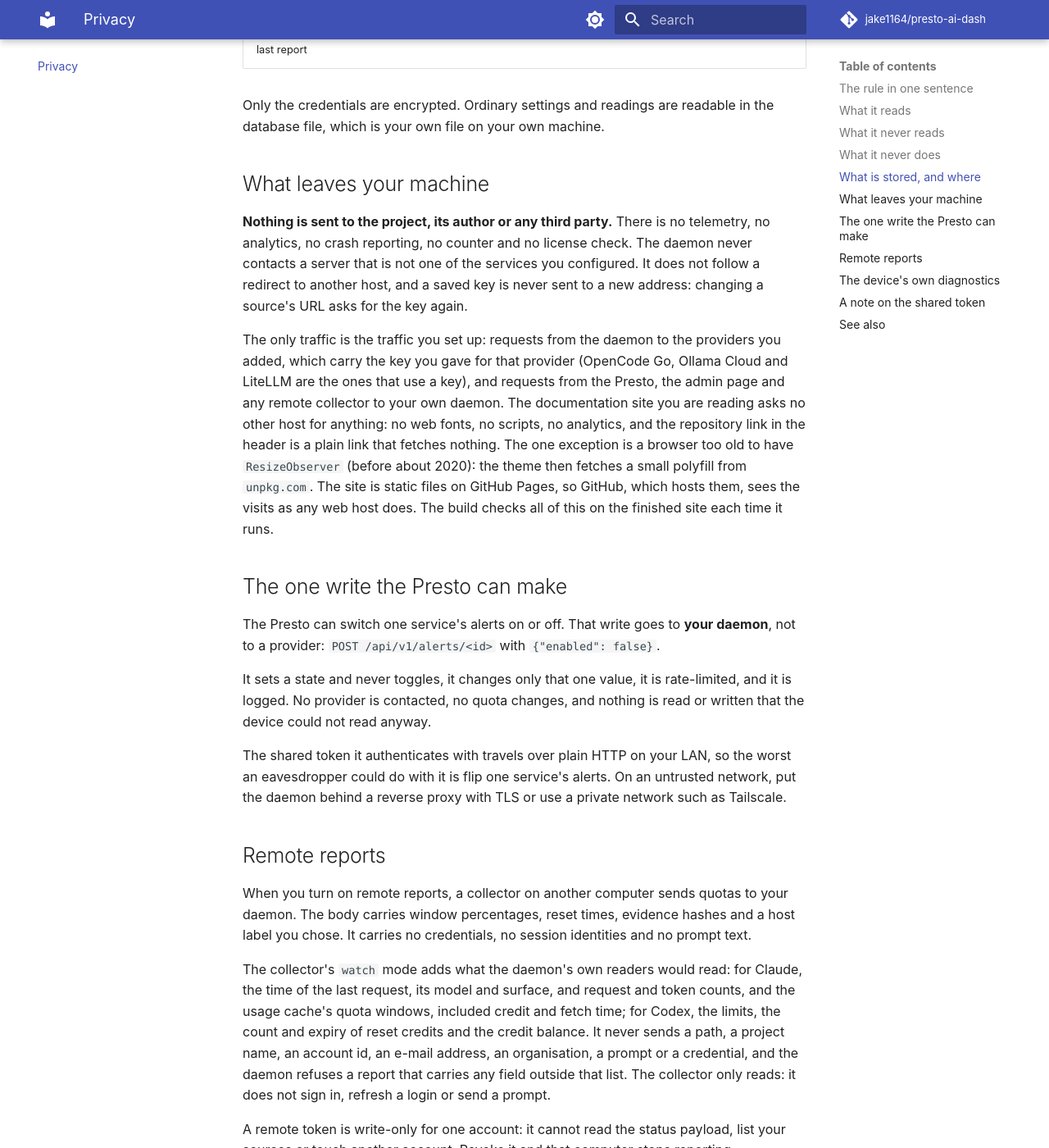
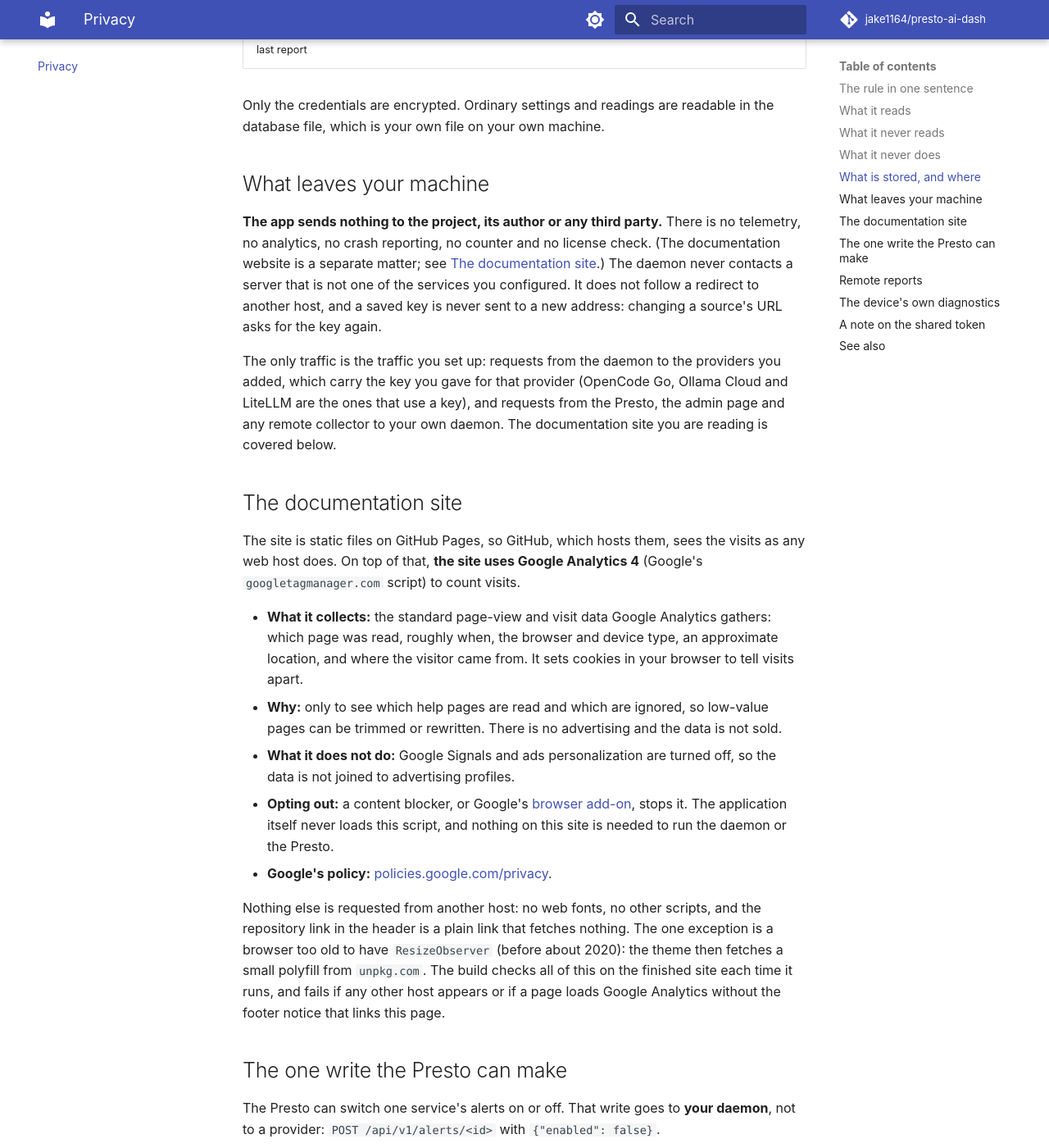
Before and after one commit to jake1164/presto-ai-dash, an MkDocs documentation site: the page built from docs/user/privacy/index.md, in a window 1280 px wide and 1400 px high, scrolled down 2725 px. Shown: the whole window at 82% size. Built offline with MkDocs 1.6.1 and Material for MkDocs 9.7.7, drawn with Linux system fonts in a browser that asks for light colours; some of the changed text lies outside the part shown.

Commit message:
Docs site: add Google Analytics 4 with disclosure
Count page views on the GitHub Pages docs with Material's extra.analytics,
to see which help pages are read. The app and daemon are unchanged and still
send nothing.

- Privacy page: new "The documentation site" section (what is collected,
  why, opt-out, Google's policy); other pages no longer claim no analytics
  for the site.
- Footer notice on every page linking the privacy page, via an override of
  Material's copyright partial.
- check_docs_site.py: allow only Google's analytics hosts, scan inline
  scripts for any other host, and fail a page that loads analytics without
  the footer notice. Tests added.

Co-Authored-By: Claude Sonnet 5.5 <noreply@anthropic.com>

```diff
--- /dev/null
+++ b/docs/overrides/partials/copyright.html
@@ -0,0 +1,20 @@
+{#-
+  Material's own "copyright" partial, with a privacy notice added.
+
+  The site uses Google Analytics (extra.analytics in mkdocs.yml) to count page
+  views, so every page says so in the footer and links the privacy page. The
+  url filter makes the link correct from any page, on GitHub Pages and in a
+  local preview alike.
+-#}
+<div class="md-copyright">
+  <div class="md-copyright__highlight">
+    This site uses Google Analytics to count page views.
+    <a href="{{ 'privacy/' | url }}">Privacy</a>
+  </div>
+  {% if not config.extra.generator == false %}
+    Made with
+    <a href="https://squidfunk.github.io/mkdocs-material/" target="_blank" rel="noopener">
+      Material for MkDocs
+    </a>
+  {% endif %}
+</div>
--- a/docs/user/privacy/index.md
+++ b/docs/user/privacy/index.md
@@ -79,9 +79,10 @@ readable in the database file, which is your own file on your own machine.
 
 ## What leaves your machine
 
-**Nothing is sent to the project, its author or any third party.** There is
-no telemetry, no analytics, no crash reporting, no counter and no license
-check. The daemon never contacts a server that is not one of the services you
+**The app sends nothing to the project, its author or any third party.** There
+is no telemetry, no analytics, no crash reporting, no counter and no license
+check. (The documentation website is a separate matter; see
+[The documentation site](#the-documentation-site).) The daemon never contacts a server that is not one of the services you
 configured. It does not follow a redirect to another host, and a saved key is
 never sent to a new address: changing a source's URL asks for the key again.
 
@@ -89,13 +90,36 @@ The only traffic is the traffic you set up: requests from the daemon to the
 providers you added, which carry the key you gave for that provider (OpenCode
 Go, Ollama Cloud and LiteLLM are the ones that use a key), and requests from
 the Presto, the admin page and any remote collector to your own daemon. The
-documentation site you are reading asks no other host for anything: no web
-fonts, no scripts, no analytics, and the repository link in the header is a
-plain link that fetches nothing. The one exception is a browser too old to have
-`ResizeObserver` (before about 2020): the theme then fetches a small polyfill
-from `unpkg.com`. The site is static files on GitHub Pages, so GitHub, which
-hosts them, sees the visits as any web host does. The build checks all of this
-on the finished site each time it runs.
+documentation site you are reading is covered below.
+
+## The documentation site
+
+The site is static files on GitHub Pages, so GitHub, which hosts them, sees the
+visits as any web host does. On top of that, **the site uses Google Analytics 4**
+(Google's `googletagmanager.com` script) to count visits.
+
+- **What it collects:** the standard page-view and visit data Google Analytics
+  gathers: which page was read, roughly when, the browser and device type, an
+  approximate location, and where the visitor came from. It sets cookies in
+  your browser to tell visits apart.
+- **Why:** only to see which help pages are read and which are ignored, so
+  low-value pages can be trimmed or rewritten. There is no advertising and the
+  data is not sold.
+- **What it does not do:** Google Signals and ads personalization are turned
+  off, so the data is not joined to advertising profiles.
+- **Opting out:** a content blocker, or Google's
+  [browser add-on](https://tools.google.com/dlpage/gaoptout), stops it. The
+  application itself never loads this script, and nothing on this site is
+  needed to run the daemon or the Presto.
+- **Google's policy:** [policies.google.com/privacy](https://policies.google.com/privacy).
+
+Nothing else is requested from another host: no web fonts, no other scripts,
+and the repository link in the header is a plain link that fetches nothing.
+The one exception is a browser too old to have `ResizeObserver` (before about
+2020): the theme then fetches a small polyfill from `unpkg.com`. The build
+checks all of this on the finished site each time it runs, and fails if any
+other host appears or if a page loads Google Analytics without the footer notice
+that links this page.
 
 ## The one write the Presto can make
 
--- a/mkdocs.yml
+++ b/mkdocs.yml
@@ -4,9 +4,11 @@
 # docs/ (the plan, the readiness notes, the milestones) stays in the
 # repository and is never published.
 #
-# Privacy: this site loads nothing from a third party in a current browser.
-# There is no analytics, no external script and no CDN asset. Three things in
-# the Material theme would break that, and each is switched off:
+# Privacy: this site loads one third-party script in a current browser, Google
+# Analytics 4 (extra.analytics below), to see which help pages are read. It is
+# disclosed on the privacy page, linked from the footer. Nothing else is
+# loaded: no external font, no CDN asset. Three things in the Material theme
+# would add to it, and each is switched off:
 #   - Google Fonts, with `font: false`, so the page uses the reader's own fonts;
 #   - Mermaid, by not enabling it: Material loads the library from a CDN;
 #   - the repository widget, which asks api.github.com for stars and releases
@@ -15,7 +17,7 @@
 # One thing remains and cannot be switched off: a browser too old to have
 # ResizeObserver (before about 2020) fetches a polyfill from unpkg.com. The
 # privacy page says so. tools/check_docs_site.py checks the built site for all
-# of this in CI.
+# of this in CI, and lets only Google Analytics' own hosts through.
 
 site_name: Presto AI Dash
 site_description: >-
@@ -76,6 +78,11 @@ markdown_extensions:
 plugins:
   - search
 
+extra:
+  analytics:
+    provider: google
+    property: G-82FD55P3RH
+
 extra_css:
   - demo/demo.css
 
```
Also changed, not shown: README.md (+1 -1 lines), docs/user/getting-started/what-it-does.md (+3 -3 lines), docs/user/reference/ports-and-endpoints.md (+4 -3 lines), 2 other files.
